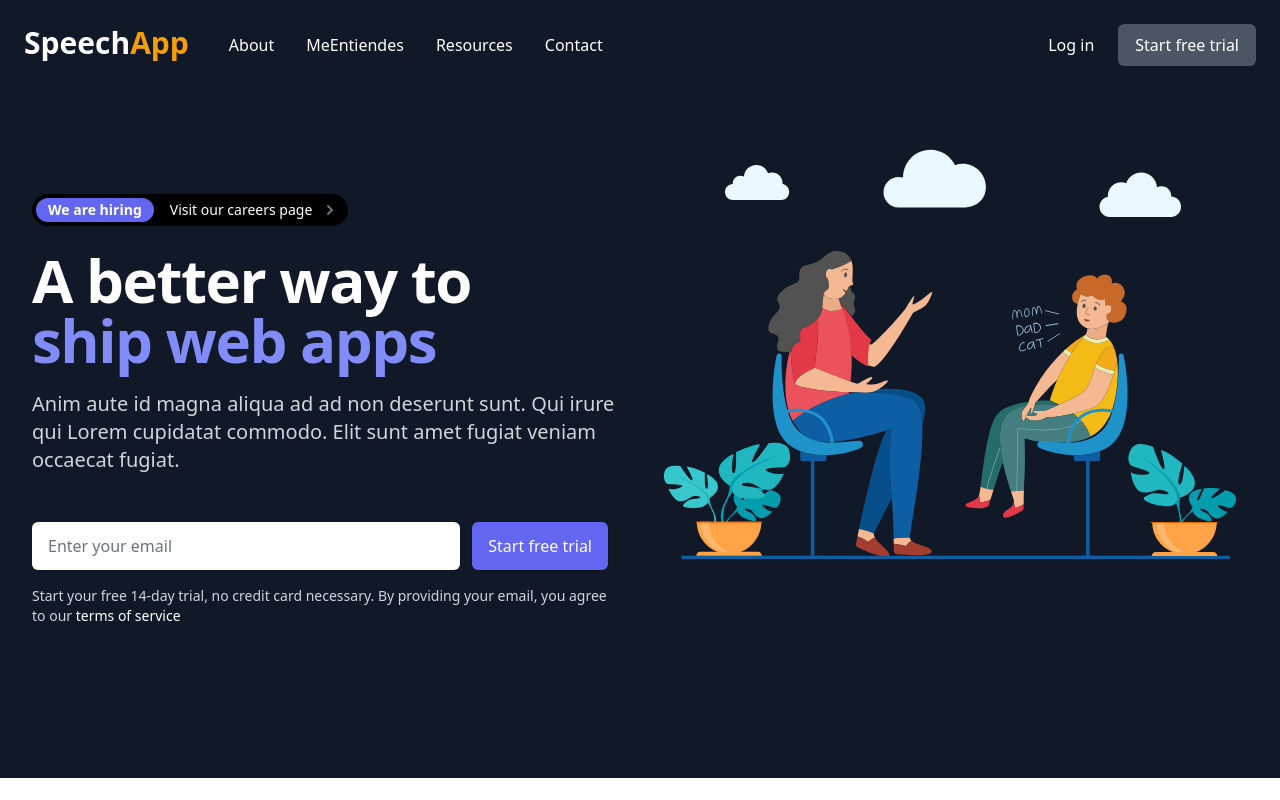
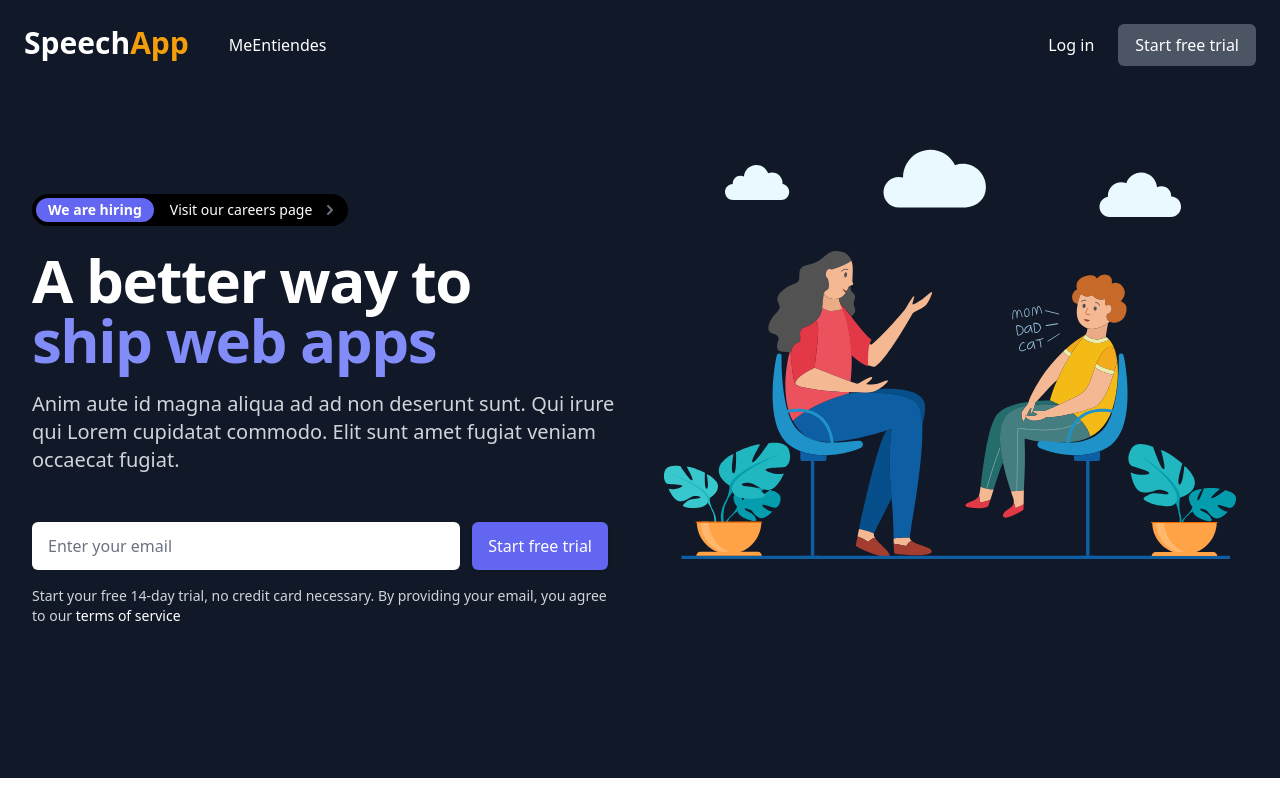
Before and after one commit to MailingDelgadoMedina/MeEntiendes, a Next.js app: page / in a window 1280 px wide. Shown: the top 800 px of the page. Built offline with nearby package versions, Linux system fonts and the light colour scheme.

Commit message:
only the app link

```diff
--- a/components/Hero.js
+++ b/components/Hero.js
@@ -8,10 +8,10 @@ import Image from 'next/image'
 import Link from 'next/link'
 
 const navigation = [
-    { name: 'About', href: '/about' },
+    // { name: 'About', href: '/about' },
     { name: 'MeEntiendes', href: '/meentiendes' },
-    { name: 'Resources', href: '/resources' },
-    { name: 'Contact', href: '/contact' },
+    // { name: 'Resources', href: '/resources' },
+    // { name: 'Contact', href: '/contact' },
 ]
 
 function Hero() {
```
